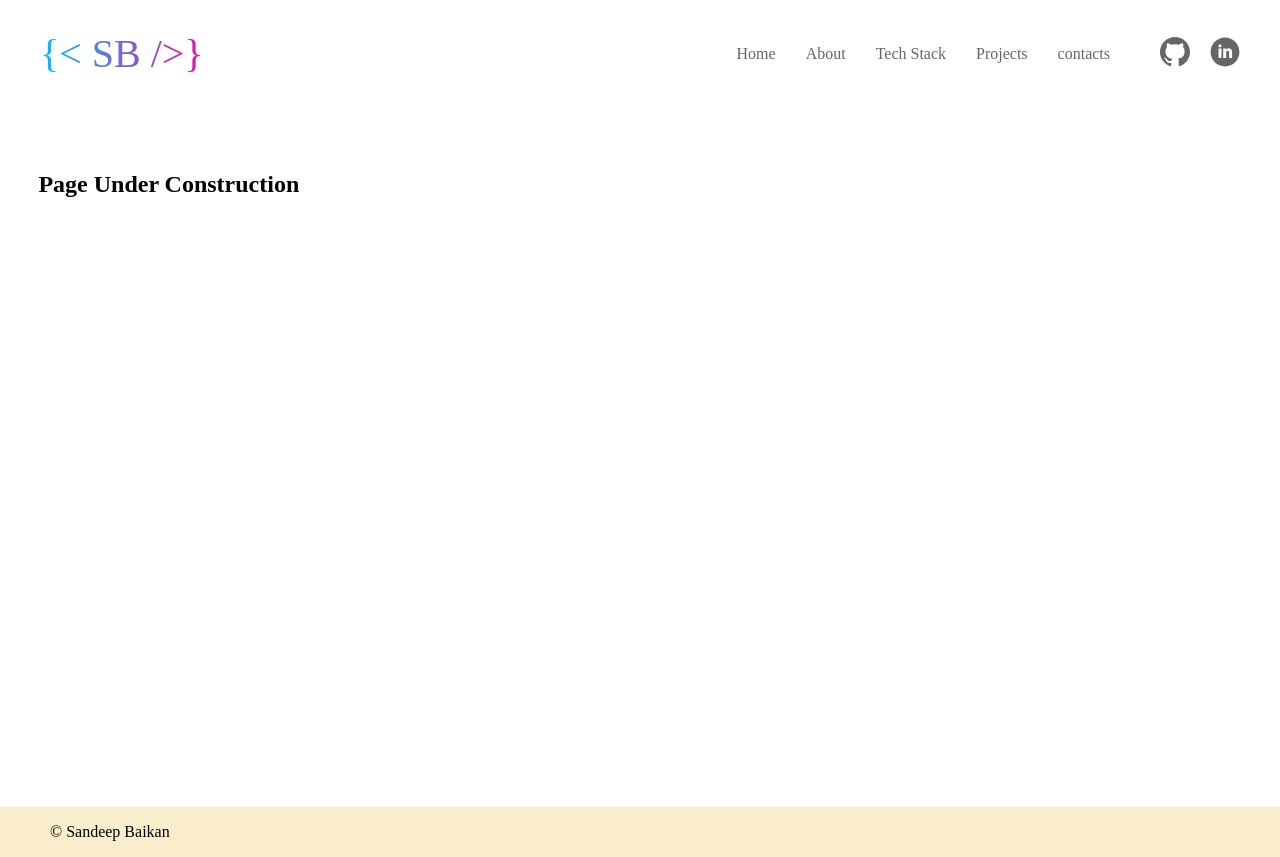
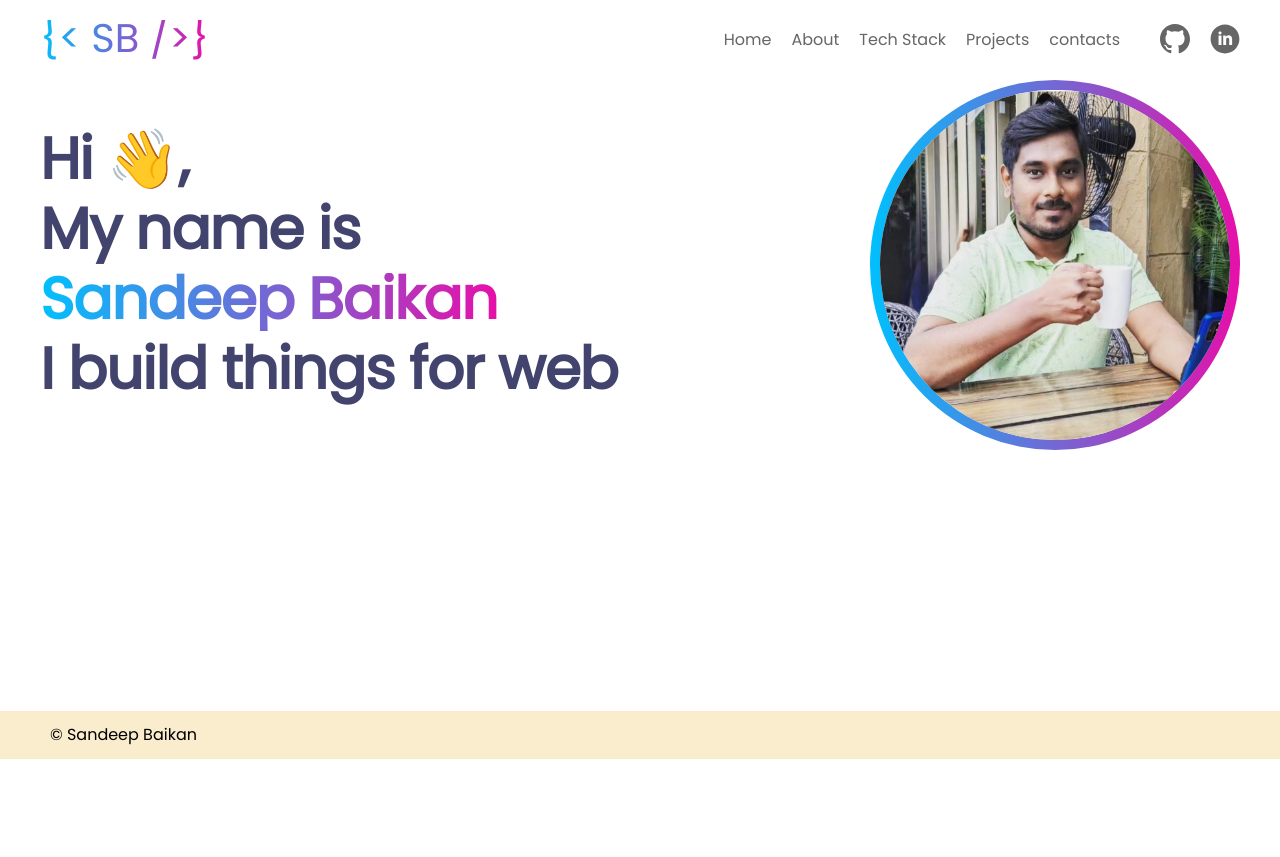
Before and after one commit to sandeepbaikan/sandeepbaikan.github.io, a plain HTML site: page index.html in a window 1280 px wide. After the commit the page ends 800 px from the top, so only its background shows below. Drawn offline with Linux system fonts and the light colour scheme.

Commit message:
landing Section

```diff
--- a/index.html
+++ b/index.html
@@ -36,7 +36,18 @@
       </div>
     </header>
     <main>
-      <h2>Page Under Construction</h2>
+      <section class="landing container">
+        <div class="bio">
+          <p>
+            Hi 👋, <br />
+            My name is <br /><span>Sandeep Baikan</span> <br />I build things
+            for web
+          </p>
+        </div>
+        <div class="profile-pic">
+          <img src="./assets/images/sandeep.jpeg" alt="My Photo" />
+        </div>
+      </section>
     </main>
     <footer>&copy Sandeep Baikan</footer>
   </body>
--- a/style.css
+++ b/style.css
@@ -2,6 +2,20 @@
   margin: 0;
   padding: 0;
 }
+
+@font-face {
+    font-family: 'poppins';
+    src: url('./assets/fonts/poppins-regular-webfont.woff2') format('woff2'),
+         url('./assets/fonts/poppins-regular-webfont.woff') format('woff');
+    font-weight: normal;
+    font-style: normal;
+
+}
+
+body {
+    font-family: poppins;
+}
+
 .container {
   max-width: 1200px;
   margin: 0 auto;
@@ -20,7 +34,7 @@
 }
 
 .header {
-  padding: 30px 0;
+  padding: 20px 0;
 }
 .header .logo {
   background: -webkit-linear-gradient(left, #00c0fd, #e70faa);
@@ -38,7 +52,7 @@
 }
 .header ul li {
   list-style: none;
-  margin-left: 30px;
+  margin-left: 20px;
   display: flex;
   align-self: center;
   white-space: nowrap;
@@ -50,20 +64,64 @@
 }
 
 main {
-  height: calc(100vh - 100px);
+  min-height: calc(100vh - 169px);
 }
-h2 {
-  padding: 5% 3%;
-}
+
 a {
   cursor: pointer;
   color: #666;
   text-decoration: none;
 }
 
+.landing {
+  display: flex;
+  justify-content: space-between;
+  height: 100%;
+  align-items: center;
+}
+
+.landing .bio p {
+  font-size: 58px;
+  font-weight: 700;
+  line-height: 70px;
+  letter-spacing: -1px;
+  color: #42446e;
+}
+
+span {
+  background: -webkit-linear-gradient(left, #00c0fd, #e70faa);
+  background: linear-gradient(to right, #00c0fd, #e70faa);
+  -webkit-background-clip: text;
+  -webkit-text-fill-color: transparent;
+}
+
+.profile-pic img {
+  width: 350px;
+  height: 350px;
+  object-fit: cover;
+  object-position: top;
+  border-style: solid;
+  border-image: linear-gradient(#00c0fd, #e70faa) 40;
+  border: double 10px transparent;
+  border-radius: 50%;
+  background-image: linear-gradient(#fff, white),
+                    linear-gradient(to right, #00c0fd, #e70faa);
+  background-origin: border-box;
+  background-clip: content-box, border-box;
+}
+
 footer {
   padding: 16px 50px;
   background-color: #faedcd;
+}
+
+@media screen and (max-width: 820px) {
+    .landing {
+        flex-direction: column;
+    }
+    .landing .bio {
+        margin-bottom: 60px;
+    }
 }
 
 @media screen and (max-width: 767px) {
@@ -98,4 +156,11 @@ footer {
     margin-left: 0px;
     margin-right: 20px;
   }
+  main {
+    min-height: calc(100vh - 142px);
+  }
+  .landing .bio p {
+    font-size: 38px;
+    line-height: 50px;
+  }
 }
```
Also changed, not shown: assets/fonts/poppins-regular-webfont.woff (added), assets/fonts/poppins-regular-webfont.woff2 (added), assets/images/sandeep.jpeg (added).
